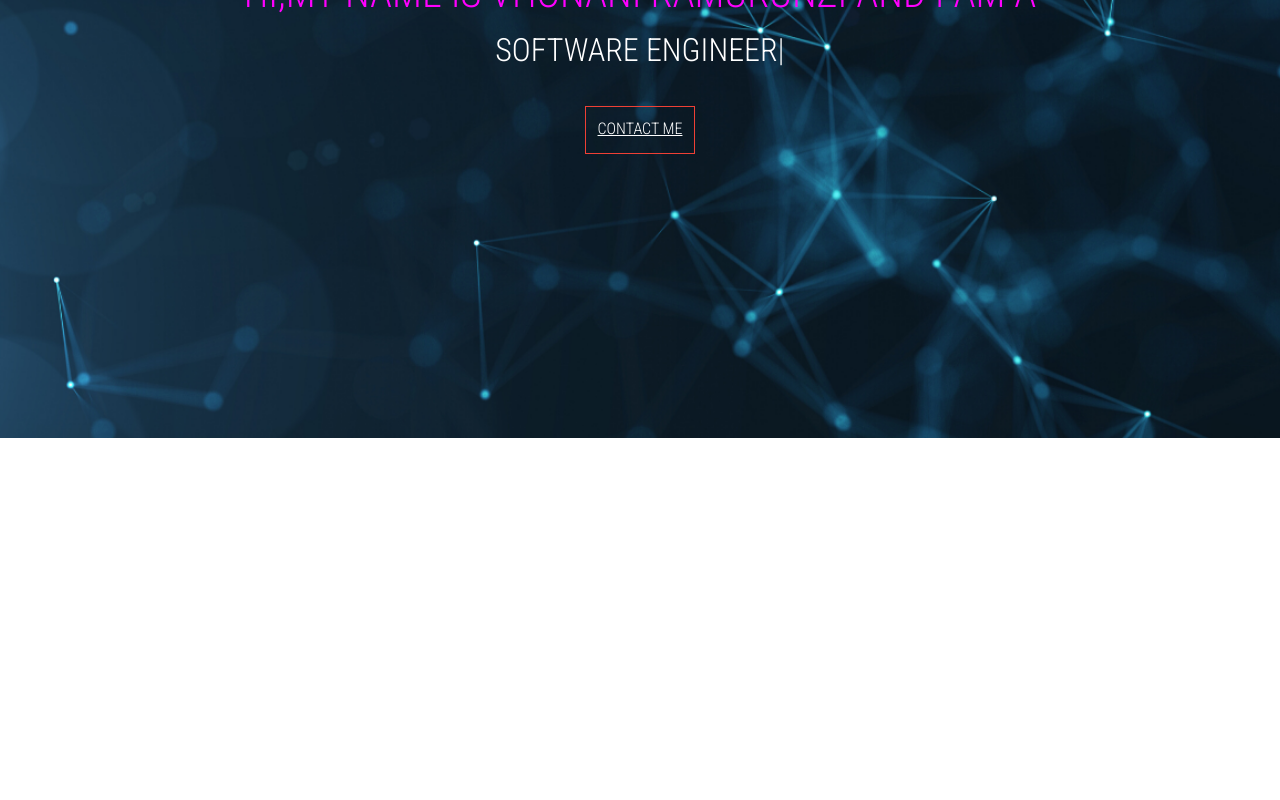
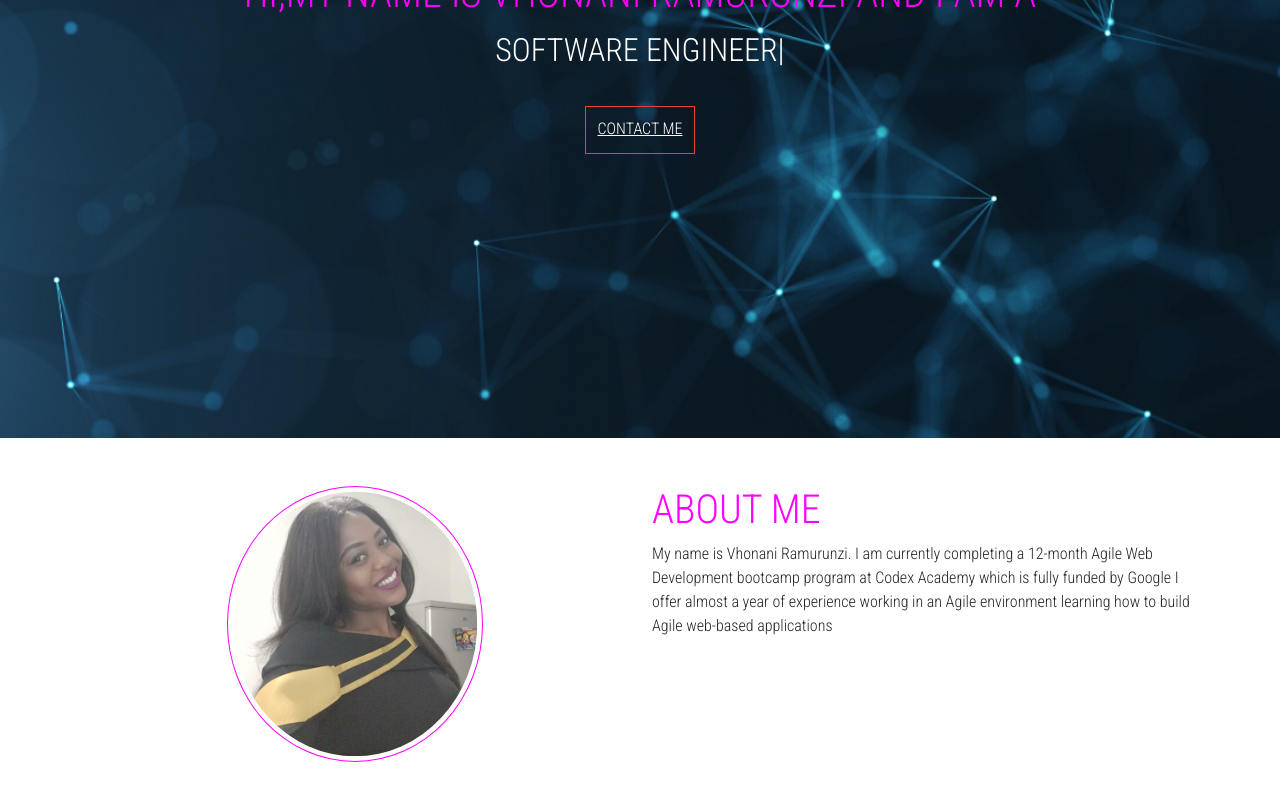
Before and after one commit to Vhonani24/vhonani-mini-portfolio, a React (Create React App) app: page / in a window 1280 px wide. Shown: the part 394-1194 px from the top of the page. Before the commit the page ends 832 px from the top, so only its background shows below. Built offline with nearby package versions, Linux system fonts and the light colour scheme.

Commit message:
About me added

```diff
--- a/src/App.css
+++ b/src/App.css
@@ -10,10 +10,33 @@
 }
 
 body{
-  font-family: "Roboto Condensed", sans-serif;
+  font-family: "Roboto Condensed", sans-serif !important;
 }
 
-/************************NAVBAR************************************/
+/************************ABOUT ME************************************/
+.photo-wrap{
+  display: flex;
+  justify-content: center;
+  align-items: center;
+}
+.profile-img{
+  width: 16rem;
+  border-radius: 50%;
+  padding: 0.3rem;
+  border: 1px solid var(--primary-crimson);
+}
+
+.about-heading{
+  color: var(--primary-crimson);
+  text-transform: uppercase;
+}
+@media(max-width: 468px){
+  .profile-img{
+    width: 10rem;
+
+  }
+
+}
 
 
 /************************NAV LINKS************************************/
--- a/src/App.js
+++ b/src/App.js
@@ -3,6 +3,7 @@
 import Navbar from "./components/Navbar";
 import "bootstrap/dist/css/bootstrap.min.css";
 import Header from "./components/Header";
+import AboutMe from "./components/AboutMe";
 /*import Particles from "react-particles-js";
 import tsparticles from "tsparticles";*/
 
@@ -12,6 +13,7 @@
 
       <Navbar />
       <Header />
+      <AboutMe />
     </>
 
   );
--- /dev/null
+++ b/src/components/AboutMe.js
@@ -0,0 +1,28 @@
+import React from "react";
+import vhonani from "../Vhonani.png";
+
+const AboutMe = () => {
+    return (
+        <div className="container py-5">
+            <div className="row">
+                <div className="col-lg-6 col-xm-12">
+                    <div className="photo-wrap mb-5">
+                        <img className="profile-img"src={vhonani} alt="vhonani..." />
+
+                    </div>
+
+                </div>
+                <div className="col-lg-6 col-xm-12">
+                    <h1 className="about-heading">About Me</h1>
+                    <p>My name is Vhonani Ramurunzi. I am currently completing a 12-month Agile Web Development bootcamp program at Codex Academy which is fully funded by Google
+                    I offer almost a year of experience working in an Agile environment learning how to build Agile web-based applications
+                    </p>
+                </div>
+
+            </div>
+
+        </div>
+    )
+}
+
+export default AboutMe
```
Also changed, not shown: src/Vhonani.png (added).
